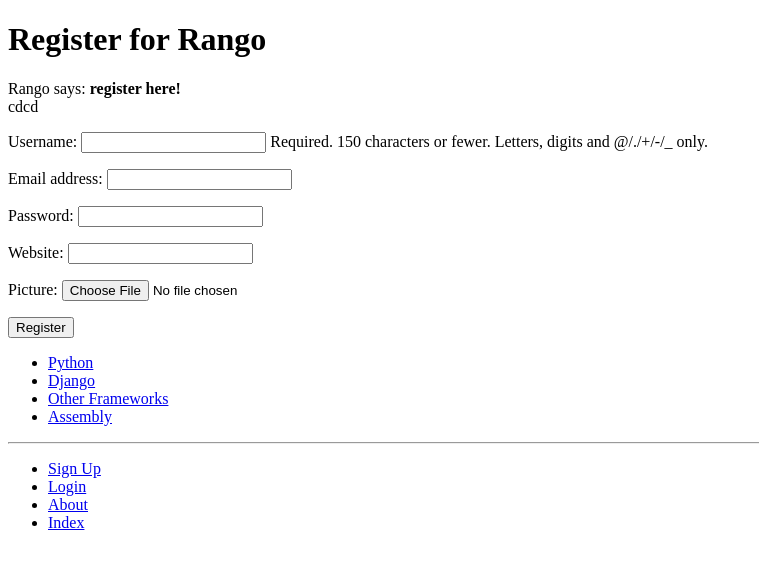
After one commit to DanielMathieson/Rango, a Django app: page /rango/register/ in a window 1280 px wide. The commit adds this page. Shown: the top 569 px of the page, without its empty margins (0-759 px from the left). Run offline with Django 4.2, Linux system fonts and the light colour scheme; data comes from the database, SQL or seed files in the repository; both versions use the stored data as it was after the commit.

Commit message:
End of chapter 9

```diff
--- a/tango_with_django_project/rango/admin.py
+++ b/tango_with_django_project/rango/admin.py
@@ -1,5 +1,5 @@
 from django.contrib import admin
-from rango.models import Category, Page
+from rango.models import Category, Page, UserProfile
 
 
 # Register your models here.
@@ -13,3 +13,4 @@ class CategoryAdmin(admin.ModelAdmin):
 
 admin.site.register(Category, CategoryAdmin)
 admin.site.register(Page, PageAdmin)
+admin.site.register(UserProfile)
--- a/tango_with_django_project/rango/forms.py
+++ b/tango_with_django_project/rango/forms.py
@@ -1,5 +1,6 @@
 from django import forms
-from rango.models import Page, Category, charmaxlength
+from rango.models import Page, Category, charmaxlength, UserProfile
+from django.contrib.auth.models import User
 
 
 class CategoryForm(forms.ModelForm):
@@ -32,3 +33,17 @@ class PageForm(forms.ModelForm):
             cleaned_data['url'] = url
 
         return cleaned_data
+
+
+class UserForm(forms.ModelForm):
+    password = forms.CharField(widget=forms.PasswordInput())
+
+    class Meta:
+        model = User
+        fields = ('username', 'email', 'password',)
+
+
+class UserProfileForm(forms.ModelForm):
+    class Meta:
+        model = UserProfile
+        fields = ('website', 'picture',)
--- a/tango_with_django_project/rango/models.py
+++ b/tango_with_django_project/rango/models.py
@@ -1,5 +1,6 @@
 from django.db import models
 from django.template.defaultfilters import slugify
+from django.contrib.auth.models import User
 
 
 def charmaxlength():
@@ -32,3 +33,15 @@ class Page(models.Model):
 
     def __str__(self):
         return self.title
+
+
+class UserProfile(models.Model):
+    # This line is required. Links UserProfile to a User model instance.
+    user = models.OneToOneField(User, on_delete=models.CASCADE)
+
+    # The additional attributes we wish to include.
+    website = models.URLField(blank=True)
+    picture = models.ImageField(upload_to='profile_images', blank=True)
+
+    def __str__(self):
+        return self.user.username
--- a/tango_with_django_project/rango/urls.py
+++ b/tango_with_django_project/rango/urls.py
@@ -9,4 +9,8 @@ urlpatterns = [
     path('category/<slug:category_name_slug>/', views.show_category, name='show_category'),
     path('add_category/', views.add_category, name='add_category'),
     path('category/<slug:category_name_slug>/add_page/', views.add_page, name='add_page'),
+    path('register/', views.register, name='register'),
+    path('login/', views.user_login, name='login'),
+    path('restricted/', views.restricted, name='restricted'),
+    path('logout/', views.user_logout, name='logout')
 ]
--- a/tango_with_django_project/rango/views.py
+++ b/tango_with_django_project/rango/views.py
@@ -2,9 +2,10 @@ from django.shortcuts import render, redirect
 from django.http import HttpResponse
 from tango_with_django_project import settings
 from rango.models import Category, Page
-from rango.forms import CategoryForm, PageForm
+from rango.forms import CategoryForm, PageForm, UserForm, UserProfileForm
 from django.urls import reverse
-
+from django.contrib.auth import authenticate, login, logout
+from django.contrib.auth.decorators import login_required
 
 
 def index(request):
@@ -15,7 +16,6 @@ def index(request):
     context_dict['boldmessage'] = 'Crunchy, creamy, cookie, candy, cupcake!'
     context_dict['categories'] = category_list
     context_dict['pages'] = page_list
-
 
     return render(request, 'rango/index.html', context=context_dict)
 
@@ -38,7 +38,7 @@ def show_category(request, category_name_slug):
 
     return render(request, 'rango/category.html', context=context_dict)
 
-
+@login_required
 def add_category(request):
     form = CategoryForm()
 
@@ -56,6 +56,7 @@ def add_category(request):
     return render(request, 'rango/add_category.html', {'form': form})
 
 
+@login_required
 def add_page(request, category_name_slug):
     try:
         category = Category.objects.get(slug=category_name_slug)
@@ -85,5 +86,95 @@ def add_page(request, category_name_slug):
     return render(request, 'rango/add_page.html', context=context_dict)
 
 
+def register(request):
+    registered = False
+
+    if request.method == 'POST':
+        user_form = UserForm(request.POST)
+        profile_form = UserProfileForm(request.POST)
+
+        if user_form.is_valid() and profile_form.is_valid():
+            user = user_form.save()
+
+            user.set_password(user.password)
+            user.save()
+
+            profile = profile_form.save(commit=False)
+            profile.user = user
+
+
+            if 'picture' in request.FILES:
+                profile.picture = request.FILES['picture']
+
+            profile.save()
+
+            registered = True
+        else:
+            print(user_form.errors, profile_form.errors)
+    else:
+
+        user_form = UserForm()
+        profile_form = UserProfileForm()
+
+    return render(request, 'rango/register.html', context = {'user_form': user_form,
+                                                             'profile_form': profile_form,
+                                                             'registered': registered})
+
+
+def user_login(request):
+    # If the request is a HTTP POST, try to pull out the relevant information.
+    if request.method == 'POST':
+        # Gather the username and password provided by the user.
+        # This information is obtained from the login form.
+        # We use request.POST.get('<variable>') as opposed
+        # to request.POST['<variable>'], because the
+        # request.POST.get('<variable>') returns None if the
+        # value does not exist, while request.POST['<variable>']
+        # will raise a KeyError exception.
+        username = request.POST.get('username')
+        password = request.POST.get('password')
+
+        # Use Django's machinery to attempt to see if the username/password
+        # combination is valid - a User object is returned if it is.
+        user = authenticate(username=username, password=password)
+
+        # If we have a User object, the details are correct.
+        # If None (Python's way of representing the absence of a value), no user
+        # with matching credentials was found.
+        if user:
+            # Is the account active? It could have been disabled.
+            if user.is_active:
+                # If the account is valid and active, we can log the user in.
+                # We'll send the user back to the homepage.
+                login(request, user)
+                return redirect(reverse('rango:index'))
+            else:
+                # An inactive account was used - no logging in!
+                return HttpResponse("Your Rango account is disabled.")
+        else:
+            # Bad login details were provided. So we can't log the user in.
+            print(f"Invalid login details: {username}, {password}")
+            return HttpResponse("Invalid login details supplied.")
+
+    # The request is not a HTTP POST, so display the login form.
+    # This scenario would most likely be a HTTP GET.
+    else:
+        # No context variables to pass to the template system, hence the
+        # blank dictionary object...
+        return render(request, 'rango/login.html')
+
+
+@login_required
+def restricted(request):
+
+    return render(request, 'rango/restricted.html')
+
+
+def user_logout(request):
+    logout(request)
+
+    return redirect(reverse('rango:index'))
+
+
 def about(request):
     return render(request, 'rango/about.html')
--- a/tango_with_django_project/templates/rango/base.html
+++ b/tango_with_django_project/templates/rango/base.html
@@ -25,8 +25,16 @@
         <hr />
         <div>
             <ul>
+            {% if user.is_authenticated %}
                 <li><a href="{% url 'rango:add_category' %}">Add a New Category</a></li>
+                <li><a href="{% url 'rango:restricted' %}">Restricted Page</a></li>
+                <li><a href="{% url 'rango:logout' %}">Logout</a></li>
 
+            {% else %}
+                <li><a href="{% url 'rango:register' %}">Sign Up</a></li>
+                <li><a href="{% url 'rango:login' %}">Login</a></li>
+
+            {% endif %}
                 <li><a href="{% url 'rango:about' %}">About</a></li>
                 <li><a href="{% url 'rango:index' %}">Index</a></li>
             </ul>
--- a/tango_with_django_project/templates/rango/category.html
+++ b/tango_with_django_project/templates/rango/category.html
@@ -22,7 +22,10 @@
     <strong>No pages currently in category.</strong>
     {% endif %}
 
-    <a href="{% url 'rango:add_page' category.slug %}">Add Page</a> <br />
+    {% if user.is_authenticated %}
+        <a href="{% url 'rango:add_page' category.slug %}">Add Page</a> <br />
+    {% endif %}
+
     {% else %}
     The specified category does not exist.
     {% endif %}
--- /dev/null
+++ b/tango_with_django_project/templates/rango/register.html
@@ -0,0 +1,25 @@
+{% extends 'rango/base.html' %}
+{% load static %}
+
+{% block title_block %}
+  Register
+{% endblock %}
+
+{% block body_block %}
+<h1>Register for Rango</h1>
+{% if registered %}
+Rango says: <strong>thank you for registering!</strong>
+<a href="{% url 'rango:index' %}">Return to the homepage.</a><br />
+{% else %}
+
+Rango says: <strong>register here!</strong><br />
+<form id="user_form" method="post" action="{% url 'rango:register' %}" enctype="multipart/form-data">
+
+  {% csrf_token %}cdcd
+  {{ user_form.as_p }}
+  {{ profile_form.as_p }}
+
+  <input type="submit" name="submit" value="Register" />
+</form>
+{% endif %}
+{% endblock %}
```
Also changed, not shown: tango_with_django_project/tango_with_django_project/settings.py (+7 -0 lines), tango_with_django_project/templates/rango/index.html (+6 -1 lines), tango_with_django_project/templates/rango/login.html (added, +18 -0 lines), tango_with_django_project/db.sqlite3.
